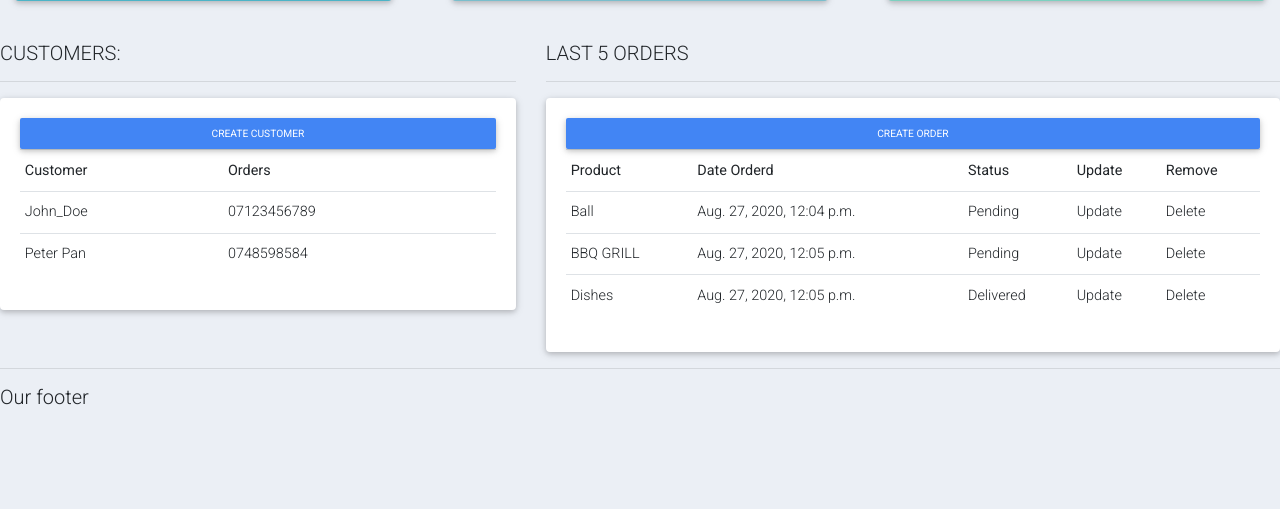
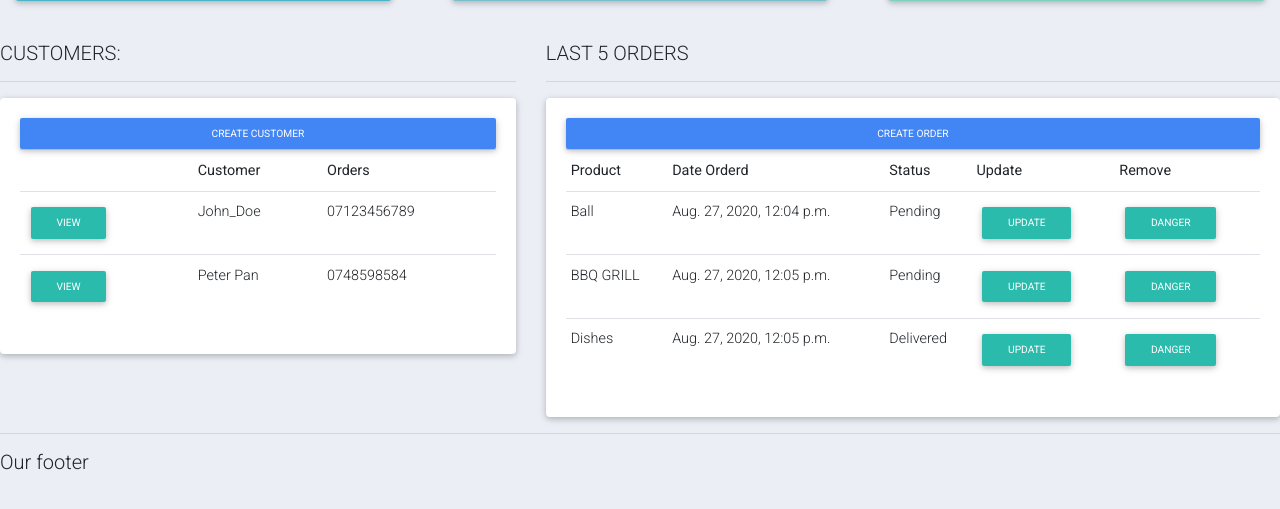
Before and after one commit to Bryson69/Customer-Management, a Django app: page / in a window 1280 px wide. Shown: the part 252-761 px from the top of the page. Run offline with Django 3.2, Linux system fonts and the light colour scheme; data comes from the database, SQL or seed files in the repository; some libraries are stand-ins or nearby versions.

Commit message:
Add styling to buttons

```diff
--- a/accounts/templates/accounts/dashboard.html
+++ b/accounts/templates/accounts/dashboard.html
@@ -13,12 +13,14 @@
             <a class="btn btn-primary  btn-sm btn-block" href="">Create Customer</a>
             <table class="table table-sm">
                 <tr>
+                    <th></th>
                     <th>Customer</th>
                     <th>Orders</th>
                 </tr>
 
                 {% for customer in customers %}
                 <tr>
+                    <td> <a href="  {% url 'customer' customer.id %}  "><button type="button" class="btn btn-default btn-sm">View</button> </td>
                     <td> {{ customer.name }} </td>
                     <td> {{ customer.phone }} </td>
                 </tr>
@@ -47,8 +49,8 @@
                     <td> {{ order.product }} </td>
                     <td> {{ order.date_created }} </td>
                     <td> {{ order.status }} </td>
-                    <td> <a href="">Update</a> </td>
-                    <td> <a href="">Delete</a> </td>
+                    <td> <a href=""><button type="button" class="btn btn-default btn-sm">Update</button></a></td>
+                    <td> <a href=""><button type="button" class="btn btn-default btn-sm">Danger</button></a></td>
                 </tr>
                 {% endfor %}
 
--- a/accounts/templates/accounts/navbar.html
+++ b/accounts/templates/accounts/navbar.html
@@ -16,11 +16,11 @@
         <!-- Links -->
         <ul class="navbar-nav mr-auto">
             <li class="nav-item">
-                <a class="nav-link" href="#">Dashboard
+                <a class="nav-link" href=" {% url 'home' %} ">Dashboard
           </a>
             </li>
             <li class="nav-item">
-                <a class="nav-link" href="#">Products</a>
+                <a class="nav-link" href=" {% url 'products' %} ">Products</a>
             </li>
             <!-- Dropdown -->
             <li class="nav-item dropdown">
```
